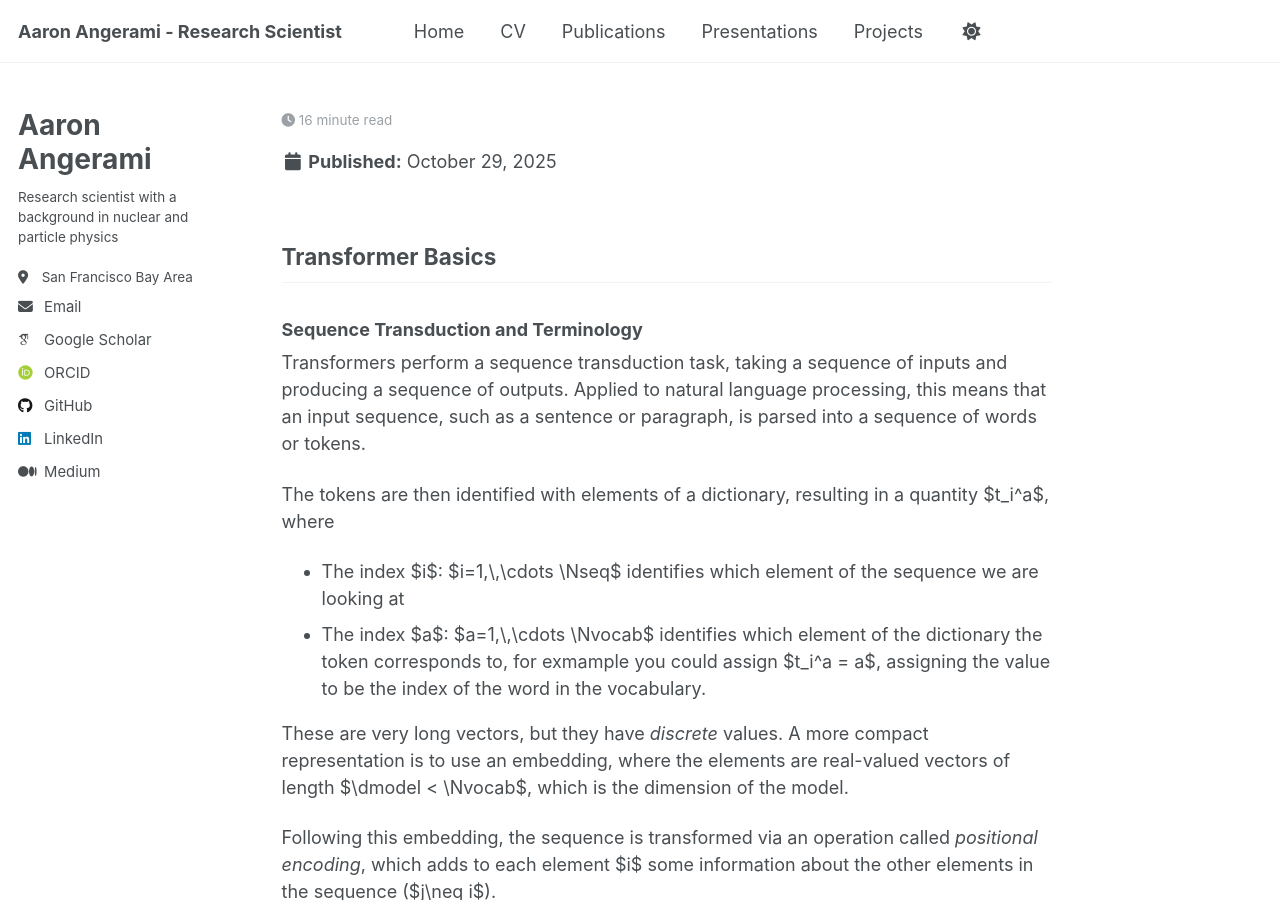
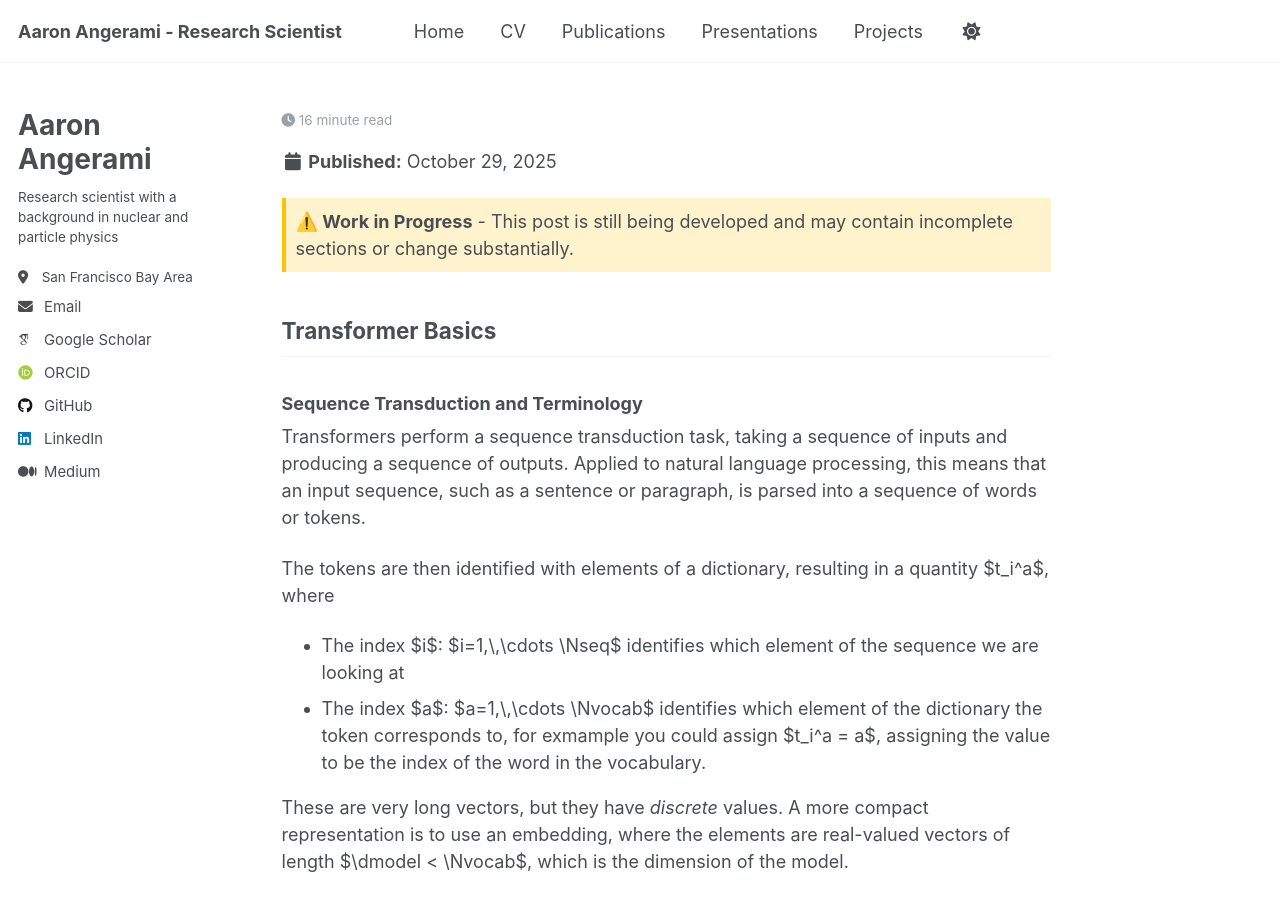
Before and after one commit to angerami/angerami.github.io, a Jekyll site: the page built from _posts/2025-01-15-sample-post.md, in a window 1280 px wide and 900 px high. Built offline with Jekyll 4.4.1, drawn with Linux system fonts in a browser that asks for light colours; some web fonts are replaced.

Commit message:
adding WIP designation

```diff
--- a/_posts/2025-01-15-sample-post.md
+++ b/_posts/2025-01-15-sample-post.md
@@ -6,7 +6,13 @@ tags:
   - transformers
   - statistical-physics
 published: true
+draft: true
 ---
+
+<div style="background-color: #fff3cd; border-left: 4px solid #ffc107; padding: 10px; margin-bottom: 20px;">
+<strong>⚠️ Work in Progress</strong> - This post is still being developed and may contain incomplete sections or change substantially.
+</div>
+
 ## Transformer Basics
 ### Sequence Transduction and Terminology
 
```
